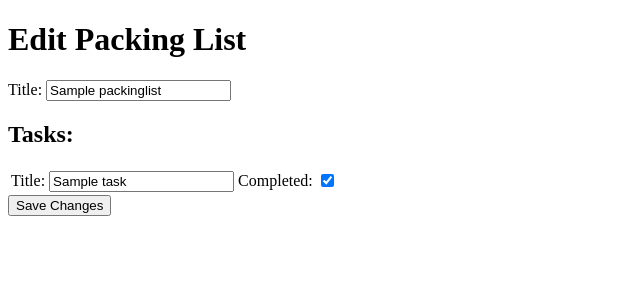
After one commit to TeodoraAlina/start-packing, a Django app: page /edit_packing_list/1/ in a window 1280 px wide. The commit adds this page. Shown: the top 300 px of the page, without its empty margins (0-640 px from the left). Run offline with Django 4.2, Linux system fonts and the light colour scheme; tables that the repository leaves empty hold one stand-in row (values such as "Sample post").

Commit message:
Add edit_packinglist view for updating packinglist.html file

```diff
--- a/packinglist/forms.py
+++ b/packinglist/forms.py
@@ -16,4 +16,4 @@ class TaskForm(forms.ModelForm):
 
 
 TaskFormSet = forms.inlineformset_factory(
-    PackingList, Task, form=TaskForm, extra=1)
+    PackingList, Task, form=TaskForm, extra=0)
--- /dev/null
+++ b/packinglist/templates/packinglist/edit_packinglist.html
@@ -0,0 +1,32 @@
+<!DOCTYPE html>
+<html lang="en">
+
+<head>
+    <meta charset="UTF-8">
+    <meta http-equiv="X-UA-Compatible" content="IE=edge">
+    <meta name="viewport" content="width=device-width, initial-scale=1.0">
+    <title>Edit Packing List</title>
+</head>
+
+<body>
+    <h1>Edit Packing List</h1>
+    <form method="POST">
+        {% csrf_token %}
+        {{ packing_list_form.as_p }}
+        <h2>Tasks:</h2>
+        <table>
+            {{ task_formset.management_form }}
+            {% for form in task_formset %}
+            <tr>
+                <td>{{ form.title.label_tag }}</td>
+                <td>{{ form.title }}</td>
+                <td>{{ form.completed.label_tag }}</td>
+                <td>{{ form.completed }}</td>
+            </tr>
+            {% endfor %}
+        </table>
+        <button type="submit">Save Changes</button>
+    </form>
+</body>
+
+</html>
--- a/packinglist/views.py
+++ b/packinglist/views.py
@@ -1,9 +1,7 @@
 from __future__ import print_function
-from django.shortcuts import render, redirect
-from .models import PackingList
-from .models import Task
-from .forms import PackingListForm
-from .forms import TaskForm
+from django.shortcuts import render, redirect, get_object_or_404
+from .models import PackingList, Task
+from .forms import PackingListForm, TaskForm, TaskFormSet
 
 
 def get_packing_list(request):
@@ -43,3 +41,30 @@ def add_task(request):
         'form_task': form_task
     }
     return render(request, 'packinglist/add_task.html', context)
+
+
+def edit_packing_list(request, packing_list_id):
+    packing_list = get_object_or_404(PackingList, id=packing_list_id)
+    tasks = Task.objects.filter(packing_list=packing_list)
+
+    if request.method == 'POST':
+        packing_list_form = PackingListForm(
+            request.POST, instance=packing_list)
+        task_formset = TaskFormSet(request.POST, instance=packing_list)
+
+        if packing_list_form.is_valid() and task_formset.is_valid():
+            packing_list_form.save()
+            task_formset.save()
+
+            return redirect('get_packing_list')
+    else:
+        packing_list_form = PackingListForm(instance=packing_list)
+        task_formset = TaskFormSet(instance=packing_list)
+
+    context = {
+        'packing_list': packing_list,
+        'tasks': tasks,
+        'packing_list_form': packing_list_form,
+        'task_formset': task_formset
+    }
+    return render(request, 'packinglist/edit_packinglist.html', context)
--- a/startpacking/urls.py
+++ b/startpacking/urls.py
@@ -7,5 +7,7 @@ urlpatterns = [
     path('admin/', admin.site.urls),
     path('', views.get_packing_list, name='get_packing_list'),
     path('add/', views.add_packing_list, name='add_packing_list'),
-    path('add_task/', views.add_task, name='add_task')
+    path('add_task/', views.add_task, name='add_task'),
+    path('edit_packing_list/<int:packing_list_id>/',
+         views.edit_packing_list, name='edit_packing_list')
 ]
```
Also changed, not shown: packinglist/templates/packinglist/packinglist.html (+7 -2 lines).
